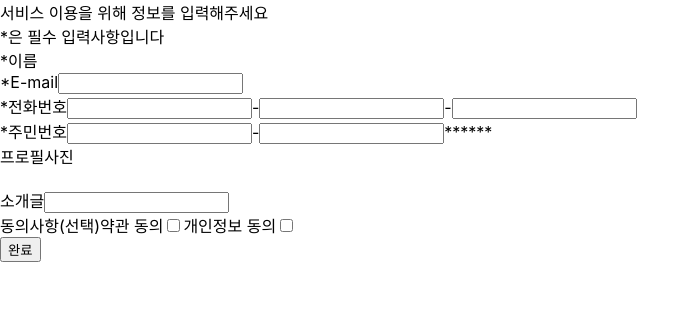
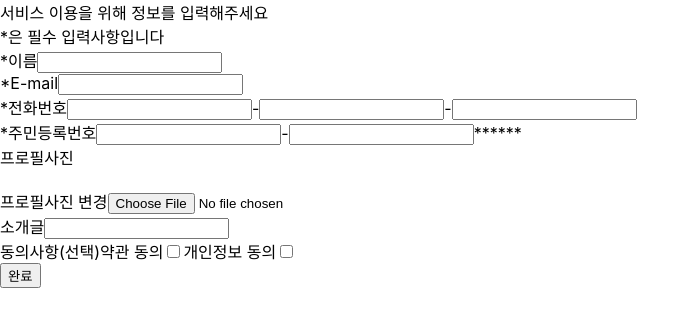
Before and after one commit to jag0908/jimbim, a React (Create React App) app in the folder client/: page /kakaoIdFirstEdit/1 in a window 1280 px wide. Shown: the top 326 px of the page, without its empty margins (0-700 px from the left). Built offline with nearby package versions, Linux system fonts and the light colour scheme; no server answers.

Commit message:
프사업로드 취소버튼추가, 회원가입에 추가한내용 카카오로그인에도 추가

```diff
--- a/client/src/Component/member/Join.js
+++ b/client/src/Component/member/Join.js
@@ -56,6 +56,10 @@ function Join() {
             setProfileImg(`${baseURL}/profile_img/${result.data.filename}`);
             setImgStyle({display:"block", width:"200px"});
         }).catch((err)=>{console.error(err)})
+    }
+    function profileImgCancel(){
+        setImgStyle({display:"none"})
+        setProfileImg('')
     }
 
     function agree(checked, box){
@@ -199,9 +203,10 @@ function Join() {
                 <label>프로필사진</label>
                 <input type="file" onChange={(e)=>{fileUpload(e)}}/>
             </div>
-            <div className='field'>
+            <div className='field' style={imgStyle}>
                 <label>미리보기</label>
-                <div><img src={profileImg} style={imgStyle}/></div>
+                <div><img src={profileImg} /></div>
+                <button onClick={()=>{profileImgCancel()}}>취소</button>
             </div>
             <div className='field'>
                 <label>소개글</label>
--- a/client/src/Component/member/KakaoIdFirstEdit.js
+++ b/client/src/Component/member/KakaoIdFirstEdit.js
@@ -21,6 +21,7 @@ function KakaoIdFirstEdit() {
     const [rrn1, setRrn1] = useState('');
     const [rrn2, setRrn2] = useState('');
     const [profileImg, setProfileImg] = useState('')
+    const [imgStyle, setImgStyle] = useState({display:"none"});
     const [profileMsg, setProfileMsg] = useState('')
 
     const [terms_agree, setTerms_agree] = useState('N')
@@ -43,6 +44,21 @@ function KakaoIdFirstEdit() {
 
         },[]
     )
+    function fileUpload(e){
+        const formData = new FormData()
+        formData.append('image', e.target.files[0])
+        axios.post( '/api/member/fileupload', formData)
+        .then((result)=>{
+            console.log(result)
+            setProfileImg(`${baseURL}/profile_img/${result.data.filename}`);
+            setImgStyle({display:"block", width:"200px"});
+        }).catch((err)=>{console.error(err)})
+    }
+    function profileImgCancel(){
+        setImgStyle({display:"none"})
+        setProfileImg(kakaoMember.profileImg)
+    }
+
     function agree(checked, box){
         if(box=="terms"){
             if(checked) setTerms_agree('Y')
@@ -53,15 +69,61 @@ function KakaoIdFirstEdit() {
             else setPersonal_agree('N')
         }
     }
+    const getNumberOnly = (e) => {
+        e.target.value = e.target.value.replaceAll(/\D/g, "");
+    };
+
+    function checkrrn(rrn1, rrn2){
+        // 주민번호 검사
+        const lastRrn= (Number)(rrn2);
+        let year = (Number)(rrn1.substr(0,2))
+        if(lastRrn==1 || lastRrn==2){
+            year += 1900;
+        }else if(lastRrn==3 || lastRrn==4){
+            year += 2000;
+        }
+
+        const month = (Number)(rrn1.substr(2,2))
+        const day = (Number)(rrn1.substr(4,2))
+
+        console.log(year, month, day, lastRrn)
+        if(lastRrn<1 || lastRrn>4) return false;    // 뒷자리가 1~4가 아니면 금지
+        if(month==0 || day==0) return false;    // 월이나 일이 0이면 금지
+
+        switch(month){                          // 월에 따라 일이 초과하면 금지
+            case 1: case 3: case 5: case 7: case 8: case 10: case 12:
+                if(day>31) return false;
+                break;
+            case 4: case 6: case 9: case 11:
+                if(day>30) return false;
+                break;
+            case 2:
+                if(year%4==0 && year%100!=0 || year%400==0){
+                    if(day>29) return false;
+                }else{
+                    if(day>28) return false;
+                }
+                break;
+            default: return false;              // 월이 13 이상이면 금지
+        }
+        return true
+    }
 
     async function onSubmit(){
+        if( !email ){return alert('이메일을 입력하세요')}
+        // 유효이메일 양식 체크
+        let regix = email.match( /\w+@(\w+[.])+\w+/g );
+        if( !regix ){  return alert('유효한 이메일을 입력하세요'); }
+
         if( !phone1 && !phone2 && !phone3 ){return alert('전화번호를 입력하세요')}
+
         if( !rrn1 && !rrn2 ){return alert('주민번호를 입력하세요')}
+        if(!checkrrn(rrn1, rrn2)){return alert('유효한 주민등록번호를 입력하세요')};
 
         const phone = phone1+"-"+phone2+"-"+phone3
         const rrn = rrn1+"-"+rrn2+"******"
 
-        await axios.post('/api/member/kakaoIdFirstEdit', {userid, email, phone, rrn, profileImg, profileMsg, terms_agree, personal_agree })
+        await axios.post('/api/member/kakaoIdFirstEdit', {userid, name, email, phone, rrn, profileImg, profileMsg, terms_agree, personal_agree })
         .then((result)=>{
             alert('정보 입력이 완료되었습니다');
         } ).catch((err)=>{console.error(err)})
@@ -83,42 +145,53 @@ function KakaoIdFirstEdit() {
             <div><span>*</span>은 필수 입력사항입니다</div>
             <div className='field'>
                 <label><span>*</span>이름</label>
-                <div>{kakaoMember.name}</div>
+                <input type="text" value={name} onChange={(e)=>{
+                    setName( e.currentTarget.value )
+                }}/>
             </div>
             <div className='field'>
                 <label><span>*</span>E-mail</label>
-                <input type="text" style={{flex:'2'}} value={email} onChange={(e)=>{
+                <input type="text" value={email} onChange={(e)=>{
                     setEmail( e.currentTarget.value )
                 }}/>
             </div>
             <div className='field'>
                 <label><span>*</span>전화번호</label>
-                <input type="text" style={{flex:'2'}} value={phone1} onChange={(e)=>{
+                <input type="text" value={phone1} onInput={getNumberOnly} maxLength="3" onChange={(e)=>{
                     setPhone1( e.currentTarget.value )
                 }}/>-
-                <input type="text" style={{flex:'2'}} value={phone2} onChange={(e)=>{
+                <input type="text" value={phone2} onInput={getNumberOnly} maxLength="4" onChange={(e)=>{
                     setPhone2( e.currentTarget.value )
                 }}/>-
-                <input type="text" style={{flex:'2'}} value={phone3} onChange={(e)=>{
+                <input type="text" value={phone3} onInput={getNumberOnly} maxLength="4" onChange={(e)=>{
                     setPhone3( e.currentTarget.value )
                 }}/>
             </div>
             <div className='field'>
-                <label><span>*</span>주민번호</label>
-                <input type="text" style={{flex:'2'}} value={rrn1} onChange={(e)=>{
+                <label><span>*</span>주민등록번호</label>
+                <input type="text" value={rrn1} onInput={getNumberOnly} maxLength="6" onChange={(e)=>{
                     setRrn1( e.currentTarget.value )
                 }}/>-
-                <input type="text" style={{flex:'2'}} value={rrn2} onChange={(e)=>{
+                <input type="text" value={rrn2} onInput={getNumberOnly} maxLength="1" onChange={(e)=>{
                     setRrn2( e.currentTarget.value )
                 }}/>******
             </div>
             <div className='field'>
                 <label>프로필사진</label>
+                <div><img src={kakaoMember.profileImg}/></div>
+            </div>
+            <div className='field'>
+                <label>프로필사진 변경</label>
+                <input type="file" onChange={(e)=>{fileUpload(e)}}/>
+            </div>
+            <div className='field' style={imgStyle}>
+                <label>미리보기</label>
                 <div><img src={profileImg}/></div>
+                <button onClick={()=>{profileImgCancel()}}>취소</button>
             </div>
             <div className='field'>
                 <label>소개글</label>
-                <input type="text" style={{flex:'2'}} value={profileMsg} onChange={(e)=>{
+                <input type="text" value={profileMsg} onChange={(e)=>{
                     setProfileMsg( e.currentTarget.value )
                 }}/>
             </div>
```
